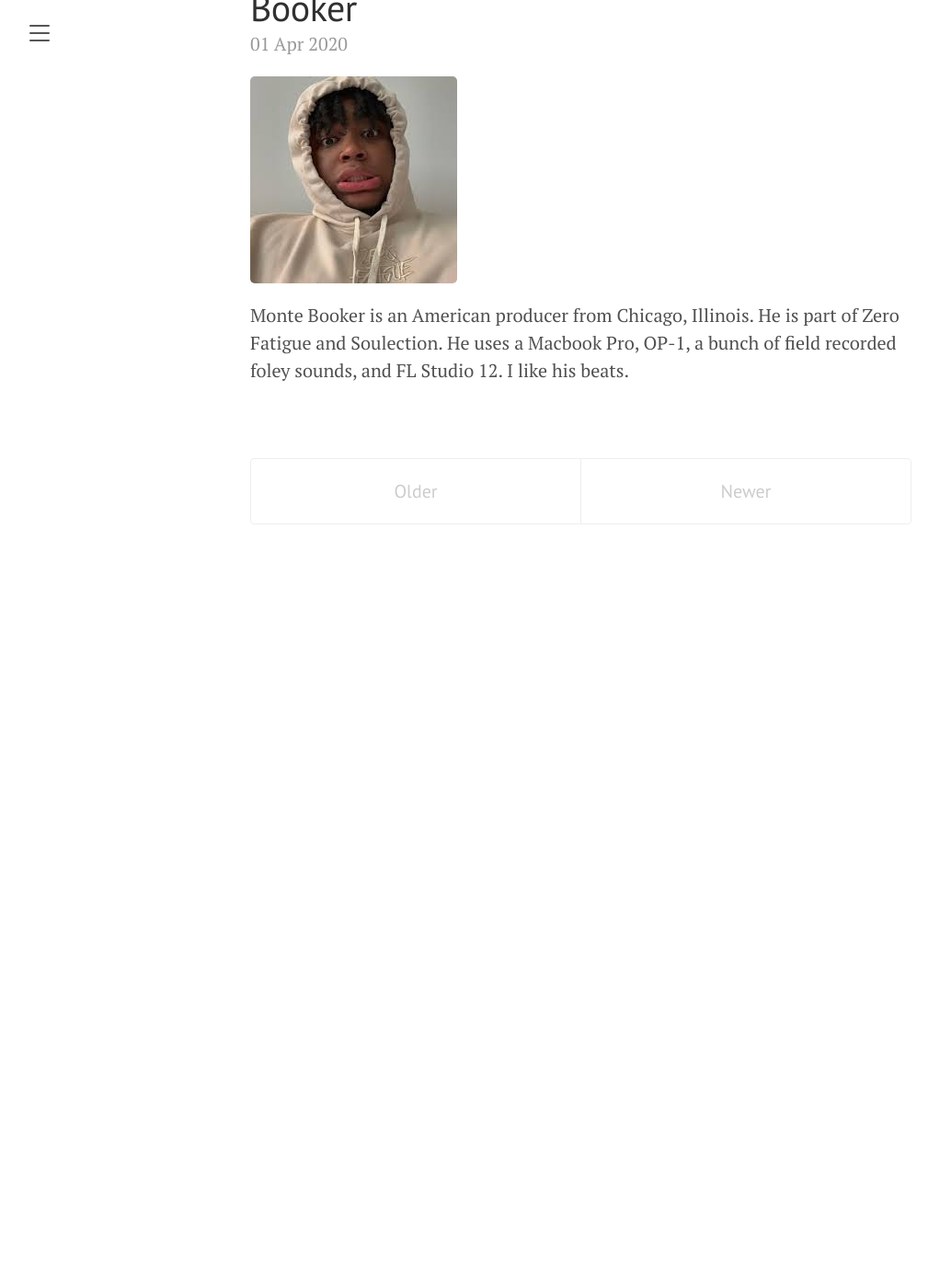
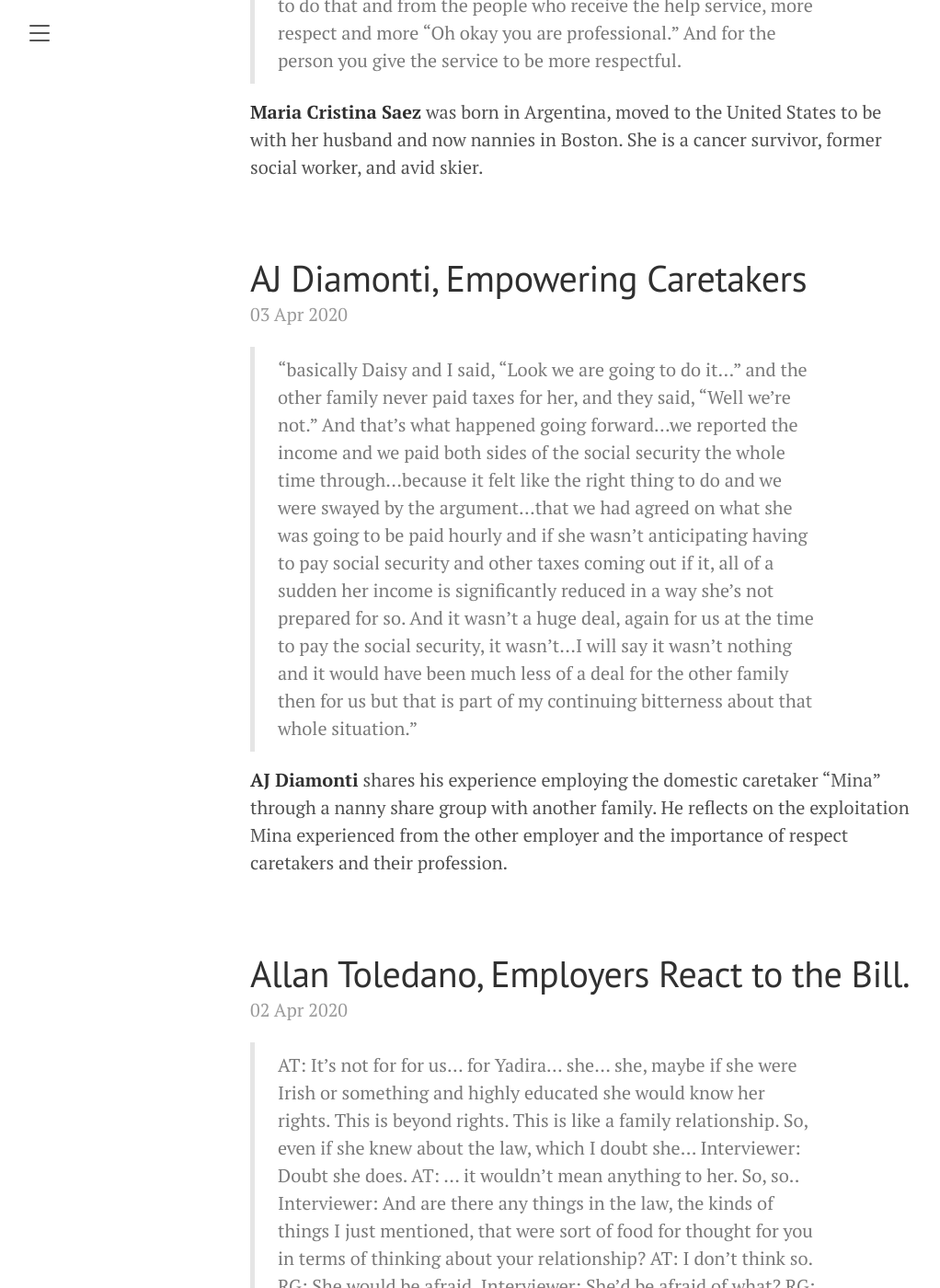
Before and after one commit to MatahariWomenWorkersCenter/OralHistoryProject, a Jekyll site: the page built from index.html, in a window 1280 px wide and 1400 px high, scrolled down 681 px. Shown: the whole window at 92% size, without its empty margins (8-1030 px from the left). Built offline with Jekyll 4.4.1, drawn with Linux system fonts in a browser that asks for light colours; the list of posts is cut into pages by our own code; before the commit the page ends 1311 px from its top, so only the background shows below that; some of the changed text lies outside the part shown.

Commit message:
Upload first round of Block Quotes

```diff
--- a/_config.yml
+++ b/_config.yml
@@ -1,7 +1,7 @@
 # Setup
 title:               Matahari Oral History Project
 tagline:             'Documenting Domestic Workers In Boston'
-description:         'Content Might Go Here'
+description:         'Welcome to the Matahari Women’s Workers Collective Oral History Project Home. Here We will store and engage with the work of oral historians and the organization to catalog the stories of domestic workers and their employers in the Boston area.'
 url:                 'https://matahariwomenworkerscenter.github.io/'
 baseurl:             '/OralHistoryProject'
 paginate:            5
--- /dev/null
+++ b/_posts/2020-04-01-AbigailHarding.md
@@ -0,0 +1,10 @@
+---
+layout: history
+title: Abigail Harding, "It is A Profession"
+---
+
+> I’m really grateful for [the Domestic Workers’ Bill of Rights], because it sets a standard to say that nannies are workers: we’re employed people. Some of us work independently, some of us for agencies, but we are employees, who are employed by people, so it is work. And we want the work to be… It is a profession - some people use it as their profession: they do this for life. And we want it to be respected in such a way that… It is something important, because we care for the kids, their families who have to go off to work, and that’s a big deal. Not everybody sees it like that, but if you really think about it: we care for their kids so they can go to their professions.
+
+
+
+**Abigail Harding** was born in Barbados and grew up in Trinidad and Tobago. Harding moved to Boston in 2000 with her son, and started working as a nanny. At the time of the interview, Harding was working part time as a nanny while also in school at the Gordon-Conwell Theological Seminary.
--- a/_posts/2020-04-01-example-post.md
+++ /dev/null
@@ -1,12 +0,0 @@
----
-layout: history
-title: Example Oral History History of Monte Booker
-audio: /assets/recordings/23MarchColoring.mp3
----
-
-
-![image]({{ site.baseurl }}/assets/images/monte.jpg)
-
-
-
-Monte Booker is an American producer from Chicago, Illinois. He is part of Zero Fatigue and Soulection. He uses a Macbook Pro, OP-1, a bunch of field recorded foley sounds, and FL Studio 12. I like his beats.
--- /dev/null
+++ b/_posts/2020-04-02-AllanToledano.md
@@ -0,0 +1,17 @@
+---
+layout: history
+title: Allan Toledano, Employers React to the Bill.
+---
+
+> AT: It’s not for for us… for Yadira… she… she, maybe if she were Irish or something and highly educated she would know her rights.  This is beyond rights.  This is like a family relationship. So, even if she knew about the law, which I doubt she…
+Interviewer: Doubt she does.
+AT: … it wouldn’t mean anything to her.  So, so..
+Interviewer: And are there any things in the law, the kinds of things I just mentioned, that were sort of food for thought for you in terms of thinking about your relationship?
+AT: I don’t think so.
+RG: She would be afraid.
+Interviewer: She’d be afraid of what?
+RG: It would bother her. It would bother her to have a contract and have to sign something. Because their relationship is 24 years old.
+Interviewer: And so personal?
+RG: And so personal and so trusting.  So I think it would be all of a sudden, you know, maybe its like being married for a number of years and saying, “we need a prenup, you know, lets sign this.” That’s uncomfortable.
+
+**Allan Toledano** was interviewed along with his wife Roz Graber to discuss his experience with his domestic employee, Yadira.  Through the course of his interview, Allan Toledano discussed his lifetime of experience having domestic workers in his life, How Yadira came to work for him and his opinion of what the challenges the domestic workers bill of rights have in his opinion.
--- /dev/null
+++ b/_posts/2020-04-03-AJDiamonte.md
@@ -0,0 +1,9 @@
+---
+layout: history
+title: AJ Diamonti, Empowering Caretakers
+
+---
+>“basically Daisy and I said, “Look we are going to do it…” and the other family never paid taxes for her, and they said, “Well we’re not.” And that’s what happened going forward...we reported the income and we paid both sides of the social security the whole time through...because it felt like the right thing to do and we were swayed by the argument...that we had agreed on what she was going to be paid hourly and if she wasn’t anticipating having to pay social security and other taxes coming out if it, all of a sudden her income is significantly reduced in a way she’s not prepared for so. And it wasn’t a huge deal, again for us at the time to pay the social security, it wasn’t…I will say it wasn’t nothing and it would have been much less of a deal for the other family then for us but that is part of my continuing bitterness about that whole situation.”
+
+
+**AJ Diamonti** shares his experience employing the domestic caretaker “Mina” through a nanny share group with another family. He reflects on the exploitation Mina experienced from the other employer and the importance of respect caretakers and their profession.
--- a/_posts/2020-04-03-introducing-lanyon.md
+++ /dev/null
@@ -1,10 +0,0 @@
----
-layout: post
-title: Matahari Women's Workers Collective Oral History Project Home
----
-
-Welcome to the [Matahari Women's Workers](http://www.mataharijustice.org/landing) Collective Oral History Project Home. Here We will store and engage with the work of oral historians and the organization to catalog the stories of domestic workers in the Boston area.
-
-### Project Goals
-
-Poole is the Jekyll Butler, serving as an upstanding and effective foundation for Jekyll themes by [@mdo](https://twitter.com/mdo). Poole, and every theme built on it (like Lanyon here) includes the following:
--- /dev/null
+++ b/_posts/2020-04-05-MariaSaez.md
@@ -0,0 +1,8 @@
+---
+layout: history
+title: Cristina Saez, What do I want? More Respect
+
+---
+> What do I want from the bill? More respect. And from the person to do that and from the people who receive the help service, more respect and more “Oh okay you are professional.” And for the person you give the service to be more respectful.
+
+**Maria Cristina Saez** was born in Argentina, moved to the United States to be with her husband and now nannies in Boston. She is a cancer survivor, former social worker, and avid skier.
--- /dev/null
+++ b/_posts/2020-04-18-ProjectPage.md
@@ -0,0 +1,6 @@
+---
+layout: post
+title: Matahari Women's Workers Collective Oral History Project Home
+---
+
+Welcome to the [Matahari Women's Workers](http://www.mataharijustice.org/landing) Collective Oral History Project Home. Here We will store and engage with the work of oral historians and the organization to catalog the stories of domestic workers and their employers in the Boston area.
```
Also changed, not shown: _layouts/history.html (+0 -8 lines).
